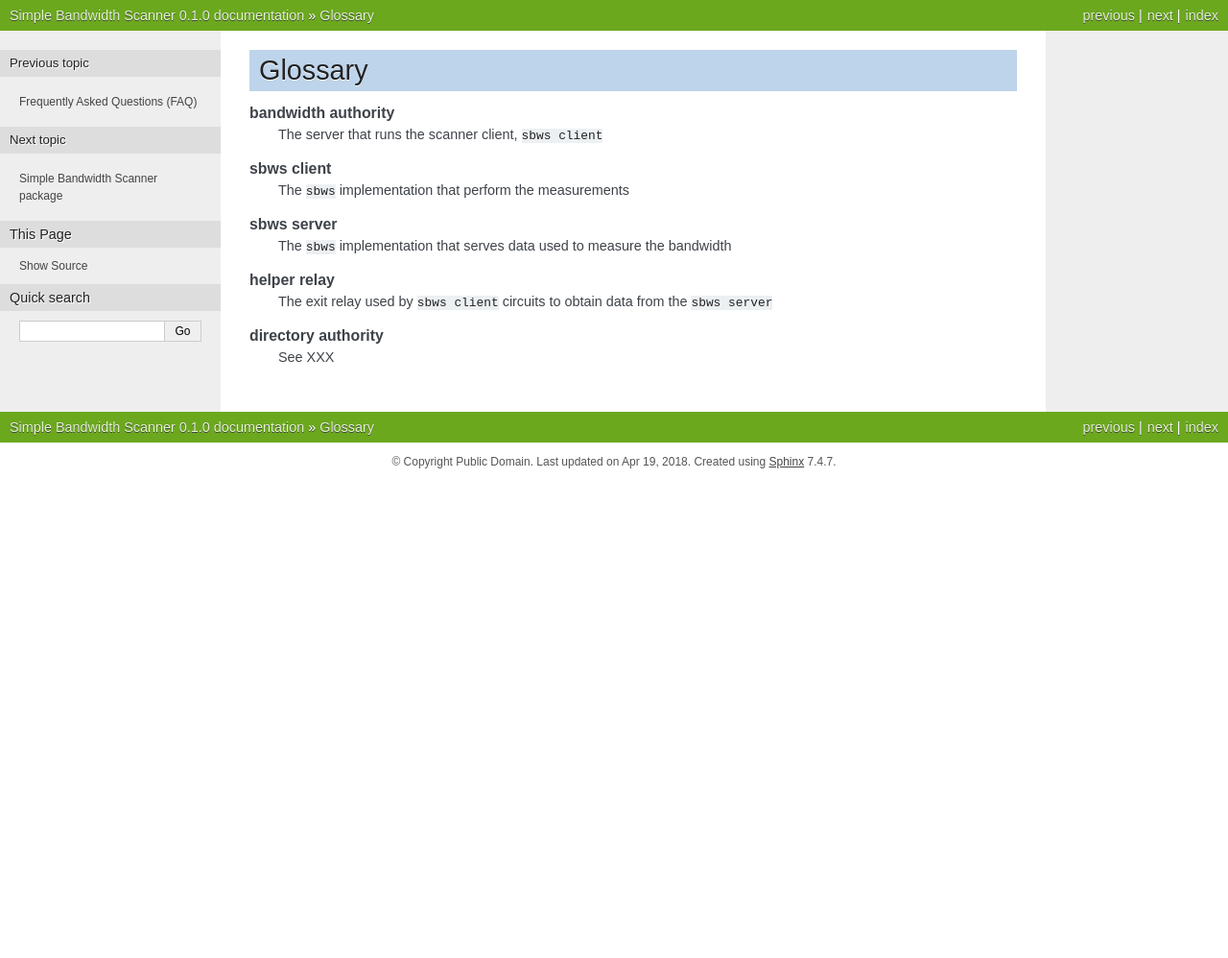
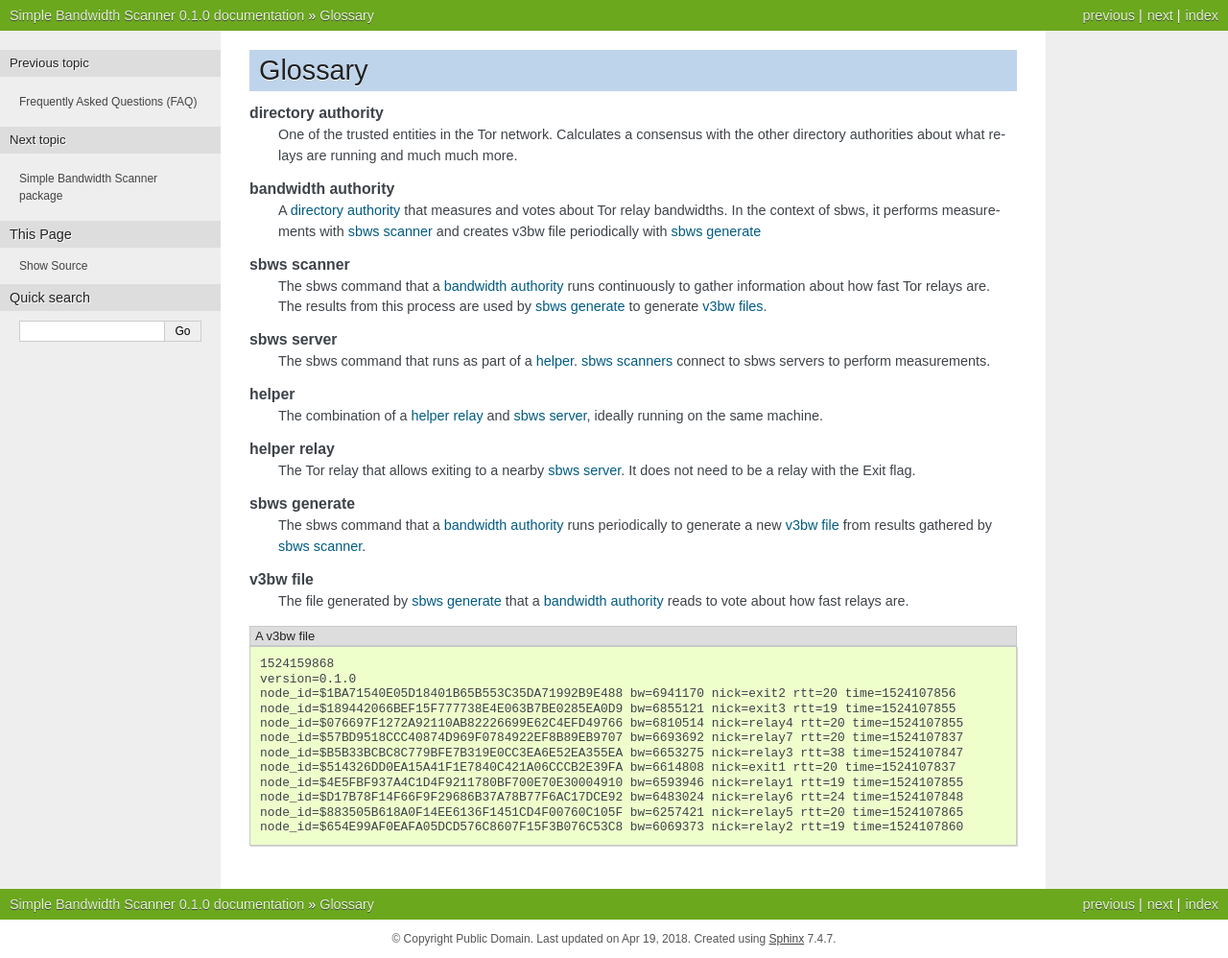
Before and after one commit to torproject/sbws, a Sphinx documentation site: the page built from docs/source/glossary.rst, in a window 1280 px wide. Shown: the whole page at 96% size. Built offline with Sphinx 7.4.7, drawn with Linux system fonts in a browser that asks for light colours; before the commit the page ends 900 px from its top, so only the background shows below that.

Commit message:
Touchup faq and glossary

```diff
--- a/docs/source/glossary.rst
+++ b/docs/source/glossary.rst
@@ -3,17 +3,45 @@ Glossary
 
 .. glossary::
 
+   directory authority
+        One of the trusted entities in the Tor network. Calculates a consensus
+        with the other directory authorities about what relays are running and
+        much much more.
+
    bandwidth authority
-       The server that runs the scanner client, ``sbws client``
+        A :term:`directory authority` that measures and votes about Tor relay
+        bandwidths. In the context of sbws, it performs measurements with
+        :term:`sbws scanner` and creates :term:`v3bw file <v3bw files>`
+        periodically with :term:`sbws generate`
 
-   sbws client
-       The ``sbws`` implementation that perform the measurements
+   sbws scanner
+        The sbws command that a :term:`bandwidth authority` runs continuously
+        to gather information about how fast Tor relays are. The results from
+        this process are used by :term:`sbws generate` to generate
+        :term:`v3bw files <v3bw file>`.
 
    sbws server
-       The ``sbws`` implementation that serves data used to measure the bandwidth
+        The sbws command that runs as part of a :term:`helper`. :term:`sbws
+        scanners <sbws scanner>` connect to sbws servers to perform measurements.
+
+   helper
+        The combination of a :term:`helper relay` and :term:`sbws server`,
+        ideally running on the same machine.
 
    helper relay
-       The exit relay used by ``sbws client`` circuits to obtain data from the ``sbws server``
+        The Tor relay that allows exiting to a nearby :term:`sbws server`. It
+        does not need to be a relay with the Exit flag.
 
-   directory authority
-       See XXX
+   sbws generate
+        The sbws command that a :term:`bandwidth authority` runs periodically
+        to generate a new :term:`v3bw file` from results gathered by
+        :term:`sbws scanner`.
+
+   v3bw file
+        The file generated by :term:`sbws generate` that a :term:`bandwidth
+        authority` reads to vote about how fast relays are.
+
+.. literalinclude:: v3bw.txt
+    :caption: A v3bw file
+
+.. glossary::
--- /dev/null
+++ b/docs/source/v3bw.txt
@@ -0,0 +1,12 @@
+1524159868
+version=0.1.0
+node_id=$1BA71540E05D18401B65B553C35DA71992B9E488 bw=6941170 nick=exit2 rtt=20 time=1524107856
+node_id=$189442066BEF15F777738E4E063B7BE0285EA0D9 bw=6855121 nick=exit3 rtt=19 time=1524107855
+node_id=$076697F1272A92110AB82226699E62C4EFD49766 bw=6810514 nick=relay4 rtt=20 time=1524107855
+node_id=$57BD9518CCC40874D969F0784922EF8B89EB9707 bw=6693692 nick=relay7 rtt=20 time=1524107837
+node_id=$B5B33BCBC8C779BFE7B319E0CC3EA6E52EA355EA bw=6653275 nick=relay3 rtt=38 time=1524107847
+node_id=$514326DD0EA15A41F1E7840C421A06CCCB2E39FA bw=6614808 nick=exit1 rtt=20 time=1524107837
+node_id=$4E5FBF937A4C1D4F9211780BF700E70E30004910 bw=6593946 nick=relay1 rtt=19 time=1524107855
+node_id=$D17B78F14F66F9F29686B37A78B77F6AC17DCE92 bw=6483024 nick=relay6 rtt=24 time=1524107848
+node_id=$883505B618A0F14EE6136F1451CD4F00760C105F bw=6257421 nick=relay5 rtt=20 time=1524107865
+node_id=$654E99AF0EAFA05DCD576C8607F15F3B076C53C8 bw=6069373 nick=relay2 rtt=19 time=1524107860
```
Also changed, not shown: docs/source/faq.rst (+27 -33 lines), 1 other file.
